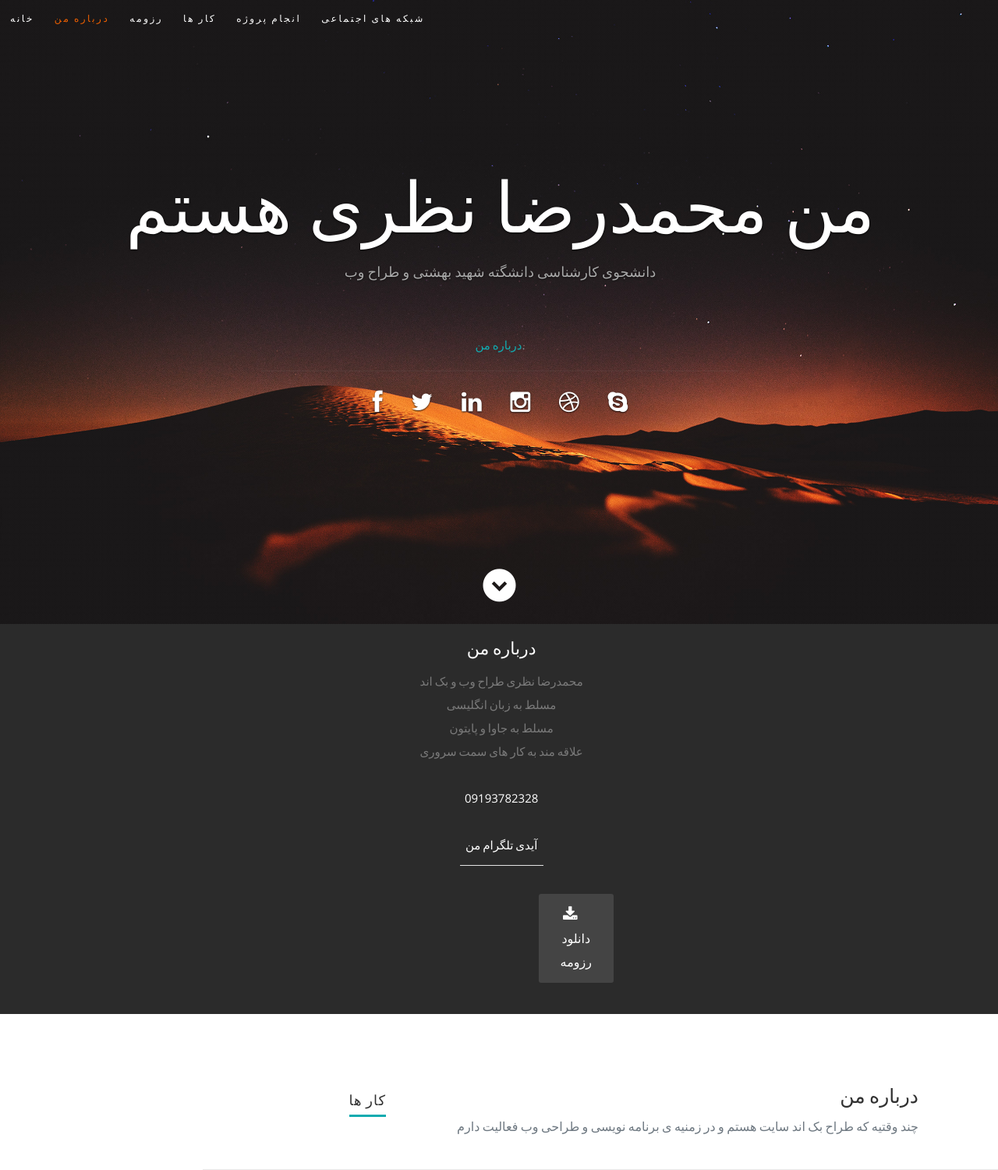
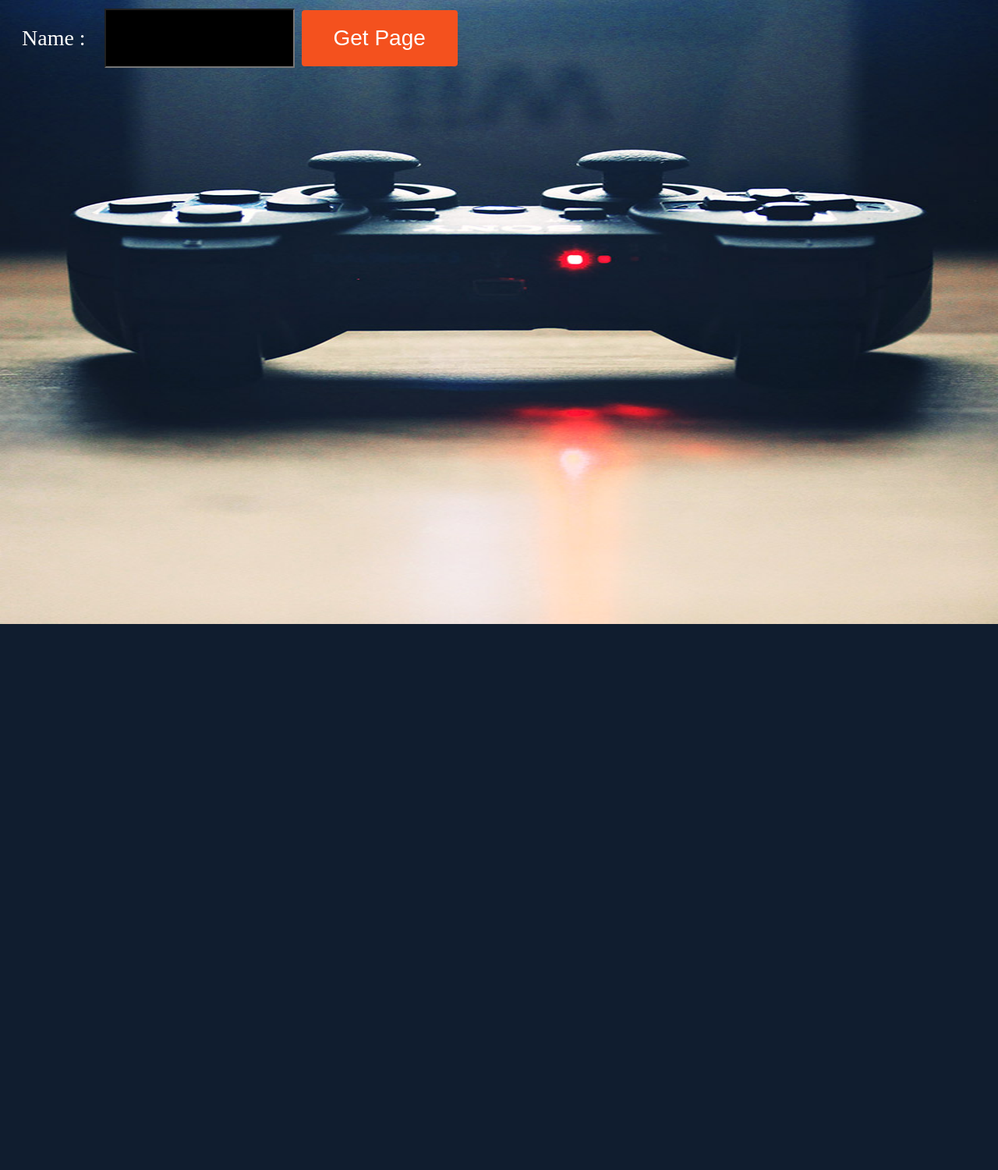
Before and after one commit to mohammadreza0852/mohammadreza0852.github.io, a Django app: page / in a window 1280 px wide. Shown: the top 1500 px of the page at 78% size. After the commit the page ends 800 px from the top, so only its background shows below. Run offline with Django 3.2, Linux system fonts and the light colour scheme; data comes from the database, SQL or seed files in the repository; both versions use the stored data as it was after the commit; some libraries are stand-ins or nearby versions.

Commit message:
complete home page

```diff
--- a/MyProject/settings.py
+++ b/MyProject/settings.py
@@ -105,9 +105,9 @@ AUTH_PASSWORD_VALIDATORS = [
 # Internationalization
 # https://docs.djangoproject.com/en/3.1/topics/i18n/
 
-LANGUAGE_CODE = 'en-us'
+LANGUAGE_CODE = 'fa'
 
-TIME_ZONE = 'UTC'
+TIME_ZONE = 'Asia/Tehran'
 
 USE_I18N = True
 
--- a/MyProject/urls.py
+++ b/MyProject/urls.py
@@ -21,7 +21,8 @@ from django.conf import settings
 
 urlpatterns = [
     path('admin/', admin.site.urls, name="admin"),
-    path('', views.home),
+    path('', views.home, name='showHome'),
+    path('kk/', views.index, name='showPage')
 ]
 
 urlpatterns += static(settings.MEDIA_URL, document_root=settings.MEDIA_ROOT)
--- a/MyWeb/models.py
+++ b/MyWeb/models.py
@@ -1,26 +1,41 @@
 from django.db import models
+from django_jalali.db import models as jmodels
 
 # Create your models here.
 
 class HomePage(models.Model):
-    name = models.CharField(max_length=50)
-    discription = models.TextField(default=f"my name is {name}")
+    name = models.CharField(max_length=50, verbose_name='نام')
+    discription = models.TextField(default=f"my name is {name}", verbose_name='توضیحات')
+
+    class Meta:
+        verbose_name = 'صفحه اصلی'
+        verbose_name_plural = 'صفحات اصلی'
 
 class AboutMe(models.Model):
-    dsc1 = models.CharField(max_length=100)
-    dsc2 = models.CharField(max_length=100)
-    dsc3 = models.CharField(max_length=100)
-    dsc4 = models.CharField(max_length=100)
-    dsc5 = models.CharField(max_length=100)
-    phoneNum = models.CharField(max_length=50)
-    telegramId = models.CharField(max_length=50)
-    resume = models.FileField(default="")
+    name = models.CharField(max_length=50, default="", verbose_name='نام')
+    dsc1 = models.CharField(max_length=100, verbose_name='توضیح 1')
+    dsc2 = models.CharField(max_length=100, verbose_name='توضیح 2')
+    dsc3 = models.CharField(max_length=100, verbose_name='توضیح 3')
+    dsc4 = models.CharField(max_length=100, verbose_name='توضیح 4')
+    dsc5 = models.CharField(max_length=100, verbose_name='توضیح 5')
+    phoneNum = models.CharField(max_length=50, verbose_name='شماره تماس')
+    telegramId = models.CharField(max_length=50, verbose_name='آیدی تلگرام')
+    resume = models.FileField(default="", verbose_name='رزومه')
+
+    class Meta:
+        verbose_name = 'درباره من'
+        verbose_name_plural = 'تمامی درباره من'
 
 
 class Abilities(models.Model):
-    ability1 = models.CharField(max_length=50, default="")
-    abil1_percent = models.IntegerField(default=0)
-    ability2 = models.CharField(max_length=50, default="")
-    abil2_percent = models.IntegerField(default=0)
-    ability3 = models.CharField(max_length=50, default="")
-    abil3_percent = models.IntegerField(default=0)
+    name = models.CharField(max_length=50, default="", verbose_name='نام')
+    ability1 = models.CharField(max_length=50, default="", verbose_name='توانایی 1')
+    abil1_percent = models.IntegerField(default=0, verbose_name='میزان توانایی 1')
+    ability2 = models.CharField(max_length=50, default="", verbose_name='توانایی 2')
+    abil2_percent = models.IntegerField(default=0, verbose_name='میزان توانایی 2')
+    ability3 = models.CharField(max_length=50, default="", verbose_name='توانایی 3')
+    abil3_percent = models.IntegerField(default=0, verbose_name='میزان توانایی 3')
+
+    class Meta:
+        verbose_name = 'توانایی '
+        verbose_name_plural = 'توانایی ها '
--- /dev/null
+++ b/MyWeb/static/MyWeb/css/button.css
@@ -0,0 +1,38 @@
+.button {
+  border-radius: 4px;
+  background-color: #f4511e;
+  border: none;
+  color: #FFFFFF;
+  text-align: center;
+  font-size: 28px;
+  padding: 20px;
+  width: 200px;
+  transition: all 0.5s;
+  cursor: pointer;
+  margin: 5px;
+}
+
+.button span {
+  cursor: pointer;
+  display: inline-block;
+  position: relative;
+  transition: 0.5s;
+}
+
+.button span:after {
+  content: '\00bb';
+  position: absolute;
+  opacity: 0;
+  top: 0;
+  right: -20px;
+  transition: 0.5s;
+}
+
+.button:hover span {
+  padding-right: 25px;
+}
+
+.button:hover span:after {
+  opacity: 1;
+  right: 0;
+}
--- /dev/null
+++ b/MyWeb/templates/MyWeb/home.html
@@ -0,0 +1,43 @@
+{% load static %}
+
+<!DOCTYPE html>
+<html lang="en">
+<head>
+    <meta charset="UTF-8">
+    <meta name="viewport" content="width=device-width, initial-scale=1.0">
+    <title>Document</title>
+    <link rel="stylesheet" href="{% static 'MyWeb\css\button.css' %}">
+</head>
+
+<style>
+    .text_box{
+        background-color: black;
+        color: white;
+        font-size: 28px;
+        padding: 20px;
+        width: 200px;
+    }
+
+    .name_label{
+        color: white;
+        font-size: 28px;
+        padding: 20px;
+        width: 200px;
+    }
+
+    .main_background{
+        background-image: url("{% static 'MyWeb\images\portfolio\console.jpg' %}");
+        background-repeat: no-repeat;
+        background-attachment: fixed;
+        background-size: 100% 100%;
+    }
+</style>
+<body class="main_background">
+    <form action="{% url 'showPage' %}">
+        <label for="" class="name_label">Name :</label>
+        <input type="text", name='input_text' class="text_box">
+        <button type="submit" class="button"><span>Get Page</span></button>
+
+    </form>
+</body>
+</html>
--- a/MyWeb/templates/MyWeb/index.html
+++ b/MyWeb/templates/MyWeb/index.html
@@ -1,7 +1,4 @@
 {% load static %}
-{% for x in home_model %}
-{% for y in about_model %}
-{% for my_skill in skill %}
 <!DOCTYPE html>
 <!--[if lt IE 8 ]><html class="no-js ie ie7" lang="en"> <![endif]-->
 <!--[if IE 8 ]><html class="no-js ie ie8" lang="en"> <![endif]-->
@@ -1374,6 +1371,7 @@ height: 25px;
                            <span> {{y.dsc2}} </span>
                            <span> {{y.dsc3}} </span>
                            <span> {{y.dsc4}} </span>
+                           <span> {{y.dsc5}} </span>
                         <br>
                     </p>
                     <p style="font-size: larges; color:white;"> {{y.phoneNum }}</p>
@@ -1829,6 +1827,3 @@ height: 25px;
    <script src="{%static 'MyWeb\js/init.js' %}"></script>
 </body>
 </html>
-{% endfor %}
-{% endfor %}
-{% endfor %}
--- a/MyWeb/views.py
+++ b/MyWeb/views.py
@@ -1,10 +1,18 @@
 from django.shortcuts import render
 from MyWeb.models import HomePage, AboutMe, Abilities
+from django.http import HttpResponse
 
 # Create your views here.
+def home(request):
+    return render(request, 'MyWeb/home.html')
 
-def home(request):
-    home_model = HomePage.objects.all()
-    about_model = AboutMe.objects.all()
-    skills = Abilities.objects.all()
-    return render(request, 'MyWeb/index.html', {'home_model': home_model, 'about_model': about_model, 'skill': skills})
+
+def index(request):
+    home_model = HomePage.objects.get(name=request.GET['input_text'])
+    about_model = AboutMe.objects.get(name=request.GET['input_text'])
+    skills = Abilities.objects.get(name=request.GET['input_text'])
+    return render(request, 'MyWeb/index.html', {'x': home_model, 'y': about_model, 'my_skill': skills})
+
+
+def showID(request):
+    return HttpResponse(f"this is post id number ")
```
Also changed, not shown: MyWeb/admin.py (+33 -3 lines), MyWeb/migrations/0006_auto_20200829_1513.py (added), db.sqlite3, 1 other file.
